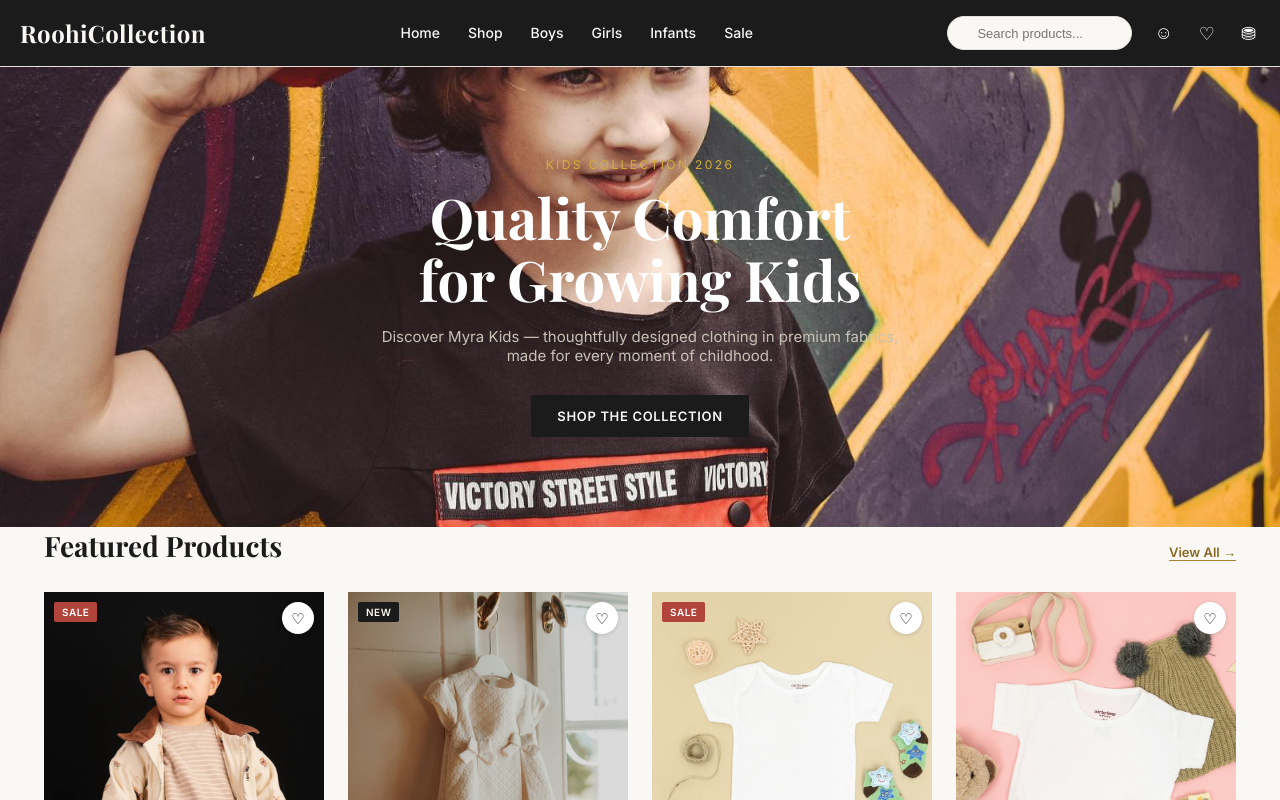
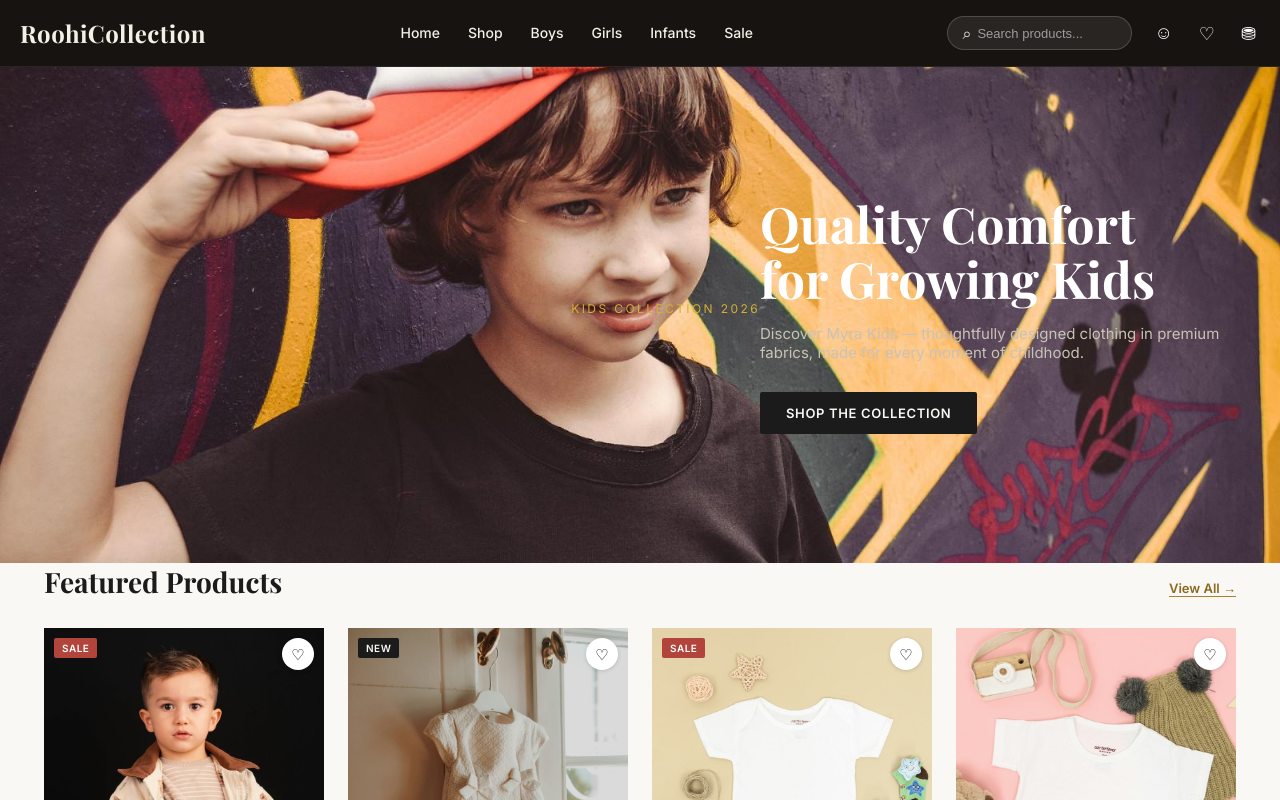
Before and after one commit to ahmed-gillani/RoohiCollection, a React (Vite) app: page / in a window 1280 px wide. Shown: the top 800 px of the page. Built offline with nearby package versions, Linux system fonts and the light colour scheme.

Commit message:
fix: refine navbar styling and hero image layout

```diff
--- a/index.html
+++ b/index.html
@@ -6,7 +6,7 @@
   <link rel="preconnect" href="https://fonts.googleapis.com" />
   <link rel="preconnect" href="https://fonts.gstatic.com" crossorigin />
   <link href="https://fonts.googleapis.com/css2?family=Playfair+Display:wght@500;700&family=Inter:wght@400;500;600&display=swap" rel="stylesheet" />
-  <title>Kids</title>
+  <title>Roohi Collections</title>
 </head>
 <body>
   <div id="root"></div>
--- a/src/index.css
+++ b/src/index.css
@@ -15,21 +15,27 @@ button{font-family:inherit;cursor:pointer;border:none;background:none;}
 .wrap{max-width:1240px;margin:0 auto;padding:0 24px;}
 .overflow-x{overflow-x:auto;}
 
-header{position:sticky;top:0;z-index:50;background:var(--ink);border-bottom:1px solid var(--line);}
-.topbar{background:var(--ink);color:var(--bg);text-align:center;font-size:12px;padding:7px 12px;letter-spacing:.04em;}
-.nav{display:flex;align-items:center;justify-content:space-between;padding:16px 0;color:var(--bg);}
-.logo{font-family:'Playfair Display',serif;font-size:24px;font-weight:700;letter-spacing:.02em;color:var(--bg);}
+header{position:sticky;top:0;z-index:50;background:#161311;border-bottom:1px solid rgba(255,255,255,.08);}
+.topbar{background:#161311;color:#f5efe6;text-align:center;font-size:12px;padding:7px 12px;letter-spacing:.04em;}
+.nav{display:flex;align-items:center;justify-content:space-between;padding:16px 0;color:#f5efe6;}
+.logo{font-family:'Playfair Display',serif;font-size:24px;font-weight:700;letter-spacing:.02em;color:#f5efe6;}
 .nav-links{display:flex;gap:28px;font-size:14px;font-weight:500;}
-.nav-links a{padding:4px 0;color:var(--bg);border-bottom:1px solid transparent;transition:border-color .2s;}
+.nav-links a{padding:4px 0;color:#f5efe6;border-bottom:1px solid transparent;transition:border-color .2s;}
 .nav-links a:hover{border-color:var(--gold);}
 .nav-icons{display:flex;align-items:center;gap:18px;}
-.icon-btn{position:relative;font-size:18px;padding:4px;color:#fff;}
-.badge{position:absolute;top:-4px;right:-6px;background:var(--gold-d);color:#fff;font-size:10px;border-radius:50%;width:16px;height:16px;display:flex;align-items:center;justify-content:center;}
-.search-box{display:flex;align-items:center;border:1px solid var(--line);border-radius:20px;padding:6px 14px;gap:6px;background:var(--bg);}
-.search-box input{border:none;background:none;outline:none;font-size:13px;width:140px;color:var(--ink);}
-.hamburger{display:none;font-size:22px;color:var(--bg);}
-.mobile-menu{display:none;flex-direction:column;gap:2px;background:var(--surface);border-top:1px solid var(--line);padding:8px 0 16px;}
-.mobile-menu a{padding:10px 4px;font-size:15px;color:var(--ink);border-bottom:1px solid var(--line);}
+.icon-btn{position:relative;font-size:18px;padding:4px;color:#fff;transition:color .2s;}
+.icon-btn:hover{color:var(--gold);}
+.icon-btn:focus-visible{outline:2px solid #fff;outline-offset:2px;border-radius:2px;}
+.badge{position:absolute;top:-4px;right:-6px;background:var(--gold-d);color:#fff;font-size:10px;border-radius:50%;width:16px;height:16px;display:flex;align-items:center;justify-content:center;box-shadow:0 0 0 2px #161311;}
+.search-box{display:flex;align-items:center;border:1px solid rgba(255,255,255,.18);border-radius:20px;padding:6px 14px;gap:6px;background:rgba(255,255,255,.08);}
+.search-box input{border:none;background:none;outline:none;font-size:13px;width:140px;color:#fff;}
+.search-box input::placeholder{color:rgba(255,255,255,.55);}
+.hamburger{display:none;font-size:22px;color:#f5efe6;transition:color .2s;}
+.hamburger:hover{color:var(--gold);}
+.hamburger:focus-visible{outline:2px solid #fff;outline-offset:2px;border-radius:2px;}
+.mobile-menu{display:none;flex-direction:column;gap:2px;background:#161311;border-top:1px solid rgba(255,255,255,.1);padding:8px 0 16px;}
+.mobile-menu a{padding:10px 4px;font-size:15px;color:#f5efe6;border-bottom:1px solid rgba(255,255,255,.1);transition:color .2s;}
+.mobile-menu a:hover{color:var(--gold);}
 @media(max-width:860px){
   .nav-links{display:none;} .hamburger{display:block;} .search-box{display:none;}
   .mobile-menu.open{display:flex;}
@@ -46,10 +52,15 @@ header{position:sticky;top:0;z-index:50;background:var(--ink);border-bottom:1px
 .btn-sm{padding:8px 16px;font-size:12px;}
 .btn:disabled{opacity:.5;cursor:not-allowed;}
 
-.hero{background:linear-gradient(135deg,rgba(20,18,15,.6),rgba(20,18,15,.6));background-size:cover;background-position:center;padding:90px 0;text-align:center;color:#fff;}
+.hero{background:linear-gradient(270deg,rgba(20,18,15,.78),rgba(20,18,15,.25) 55%,transparent),linear-gradient(180deg,rgba(20,18,15,.3),transparent 20%);background-size:cover;background-position:62% 18%;min-height:clamp(420px,62vh,640px);display:flex;align-items:center;justify-content:flex-end;padding-right:60px;padding-left:60px;color:#fff;}
+.hero>*{max-width:460px;text-align:left;}
 .hero p.kicker{letter-spacing:.2em;text-transform:uppercase;font-size:12px;color:#d4af37;margin-bottom:14px;}
-.hero h1{font-size:clamp(32px,6vw,56px);line-height:1.1;margin-bottom:18px;color:#fff;}
-.hero p.sub{color:#c9c2b6;max-width:520px;margin:0 auto 30px;font-size:15px;}
+.hero h1{font-size:clamp(32px,5vw,50px);line-height:1.1;margin-bottom:18px;color:#fff;}
+.hero p.sub{color:#c9c2b6;margin:0 0 30px;font-size:15px;}
+@media(max-width:860px){
+  .hero{padding:60px 24px;justify-content:center;background-position:50% 50%;min-height:clamp(360px,75vh,560px);}
+  .hero>*{max-width:100%;text-align:center;margin-left:auto;margin-right:auto;}
+}
 
 section{padding:64px 0;}
 .section-head{display:flex;align-items:baseline;justify-content:space-between;margin-bottom:28px;flex-wrap:wrap;gap:10px;}
--- a/src/pages/Home.tsx
+++ b/src/pages/Home.tsx
@@ -30,9 +30,9 @@ export default function Home() {
 
   return (
     <>
-      <section className="hero" style={{ backgroundImage: `url(${heroKids})`, backgroundSize: 'cover', backgroundPosition: 'center' }}>
-        <div className="wrap">
-          <p className="kicker">Kids Collection 2026</p>
+      <section className="hero" style={{ backgroundImage: `url(${heroKids})` }}>
+        <p className="kicker">Kids Collection 2026</p>
+        <div>
           <h1>Quality Comfort <br />for Growing Kids</h1>
           <p className="sub">
             Discover Myra Kids — thoughtfully designed clothing in premium fabrics, made for every moment of childhood.
```
